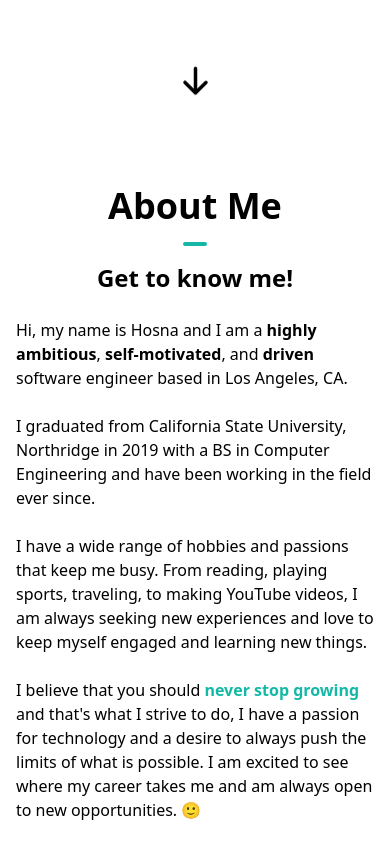
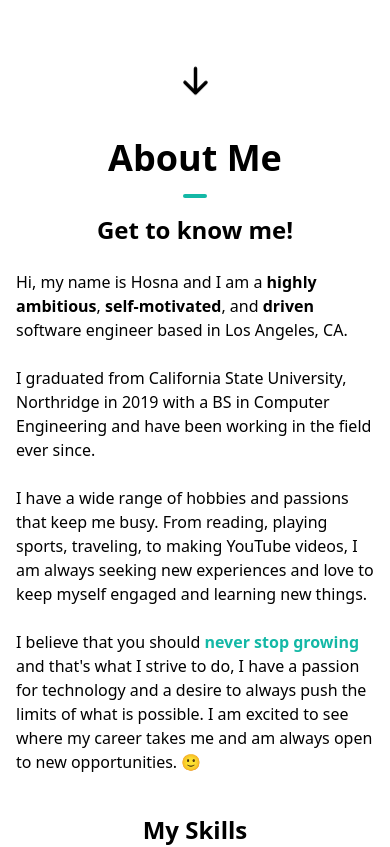
Before and after one commit to roman-jasinski/Portfolio, a Next.js app: page / in a window 390 px wide. Shown: the part 720-1567 px from the top of the page. Built offline with nearby package versions, Linux system fonts and the light colour scheme.

Commit message:
Fixed White space

```diff
--- a/components/AboutSection.tsx
+++ b/components/AboutSection.tsx
@@ -18,7 +18,7 @@ const skills = [
 const AboutSection = () => {
   return (
     <section id="about">
-      <div className="my-12 pt-12 md:pt-16 md:pb-48">
+      <div className="my-12 pb-12 md:pt-16 md:pb-48">
         <h1 className="text-center font-bold text-4xl">
           About Me
           <hr className="w-6 h-1 mx-auto my-4 bg-teal-500 border-0 rounded"></hr>
```
